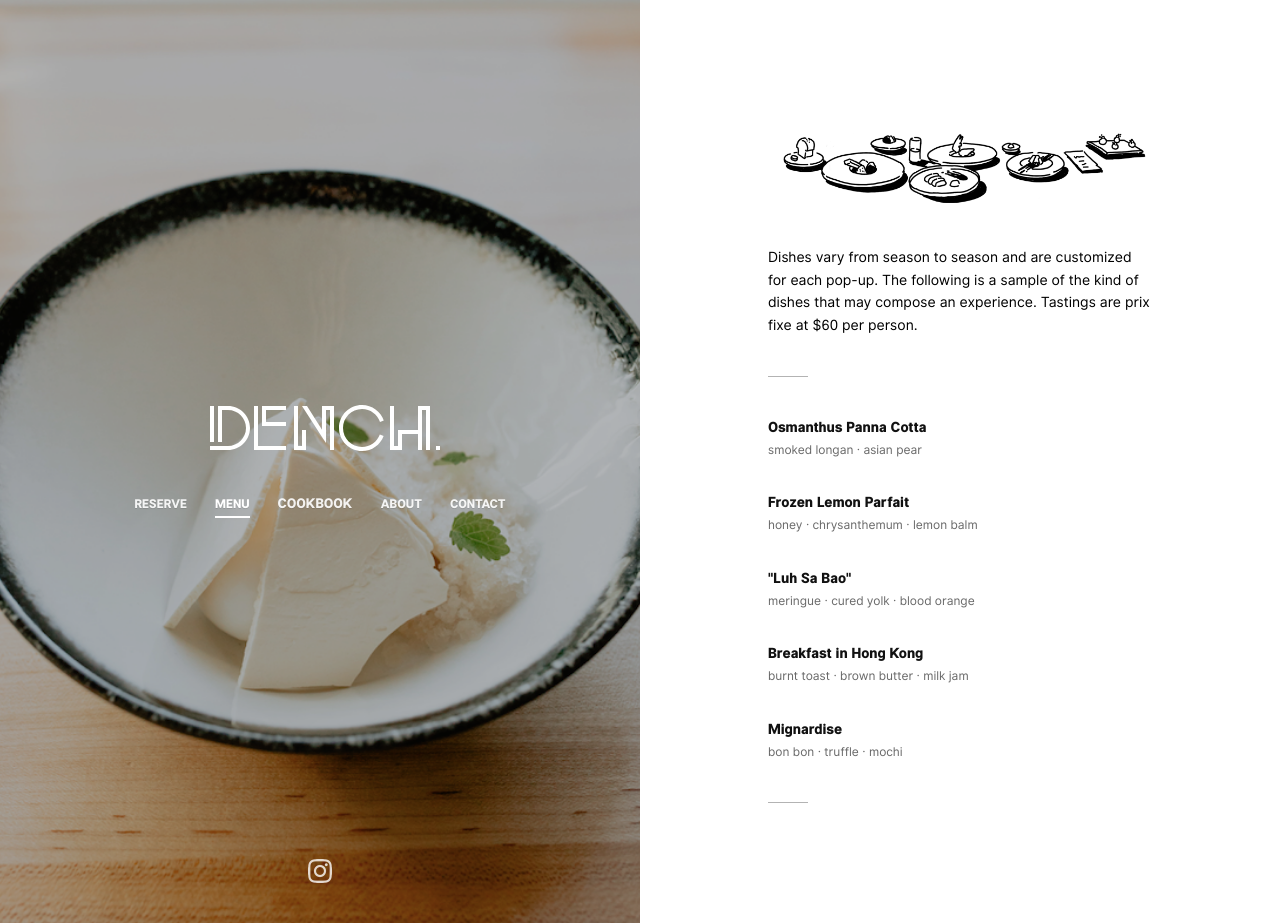
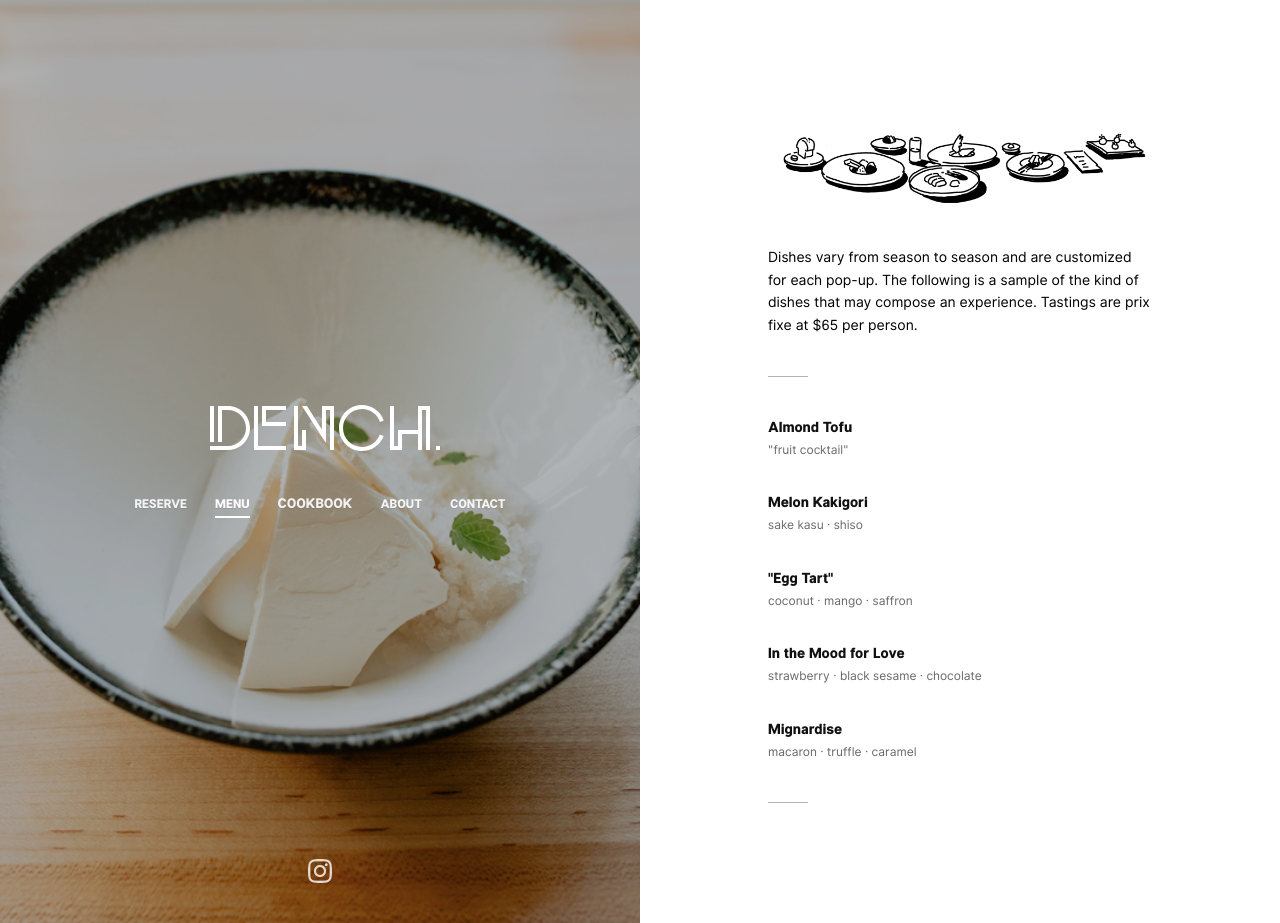
Before and after one commit to jwongdynasty/jwongdynasty.github.io, a Jekyll site: the page built from menu.html, in a window 1280 px wide and 923 px high. Built offline with Jekyll 4.4.1, drawn with Linux system fonts in a browser that asks for light colours.

Commit message:
Update menu.html

```diff
--- a/menu.html
+++ b/menu.html
@@ -6,26 +6,26 @@ title: Menu
 <!-- <h1>Sample Menu</h1> -->
 <img class="illo" src="/assets/images/illo-menu.png" />
 
-<p>Dishes vary from season to season and are customized for each pop-up. The following is a sample of the kind of dishes that may compose an experience. Tastings are prix fixe at $60 per person.</p>
+<p>Dishes vary from season to season and are customized for each pop-up. The following is a sample of the kind of dishes that may compose an experience. Tastings are prix fixe at $65 per person.</p>
 <hr>
 <div class="dish">
-  <h3>Osmanthus Panna Cotta</h3>
-  <small>smoked longan · asian pear</small>
+  <h3>Almond Tofu</h3>
+  <small>"fruit cocktail"</small>
 </div>
 <div class="dish">
-  <h3>Frozen Lemon Parfait</h3>
-  <small>honey · chrysanthemum · lemon balm</small>
+  <h3>Melon Kakigori</h3>
+  <small>sake kasu · shiso</small>
 </div>
 <div class="dish">
-  <h3>"Luh Sa Bao"</h3>
-  <small>meringue · cured yolk · blood orange</small>
+  <h3>"Egg Tart"</h3>
+  <small>coconut · mango · saffron</small>
 </div>
 <div class="dish">
-  <h3>Breakfast in Hong Kong</h3>
-  <small>burnt toast · brown butter · milk jam</small>
+  <h3>In the Mood for Love</h3>
+  <small>strawberry · black sesame · chocolate</small>
 </div>
 <div class="dish">
   <h3>Mignardise</h3>
-  <small>bon bon · truffle · mochi</small>
+  <small>macaron · truffle · caramel</small>
 </div>
 <hr>
```
